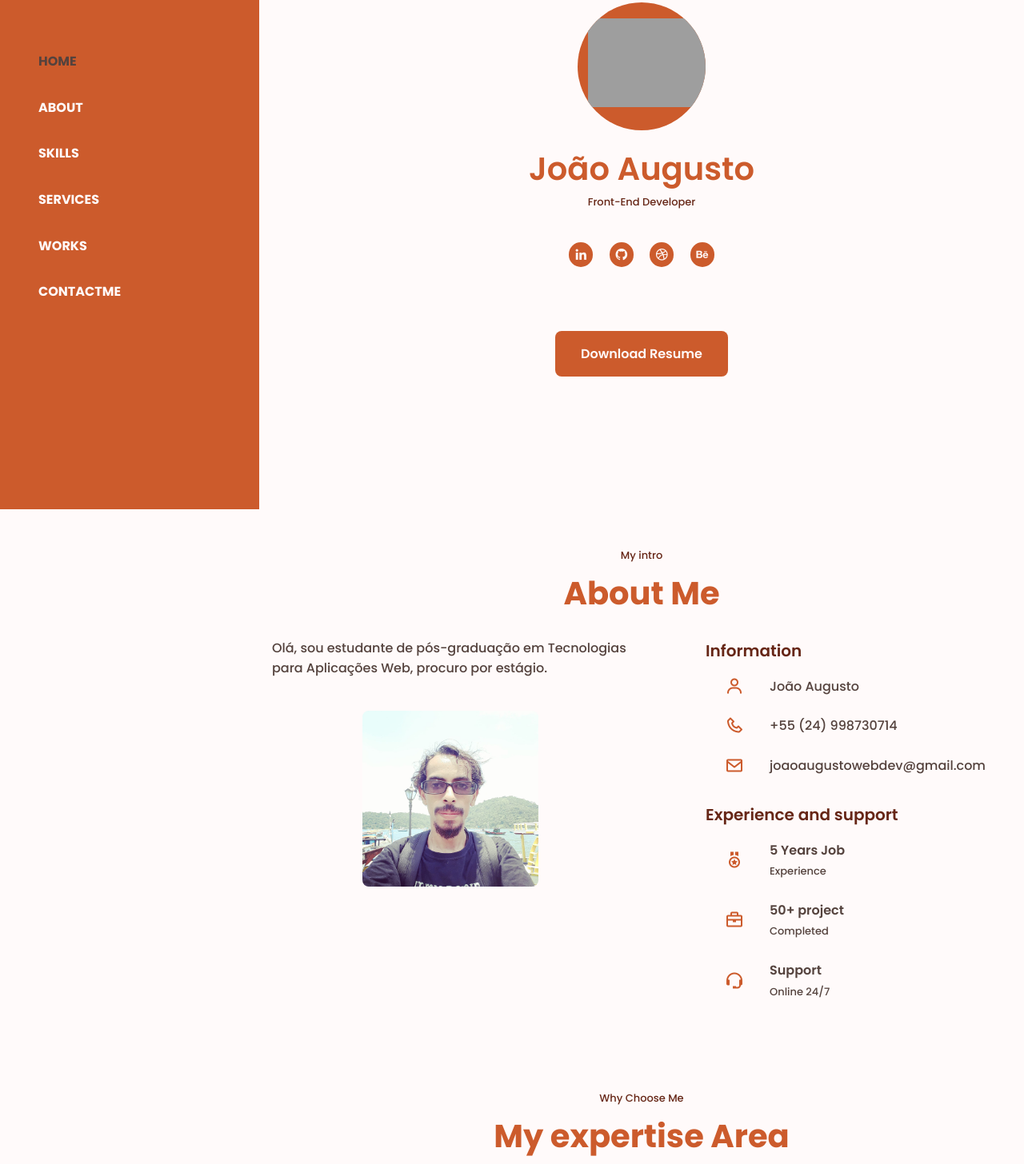
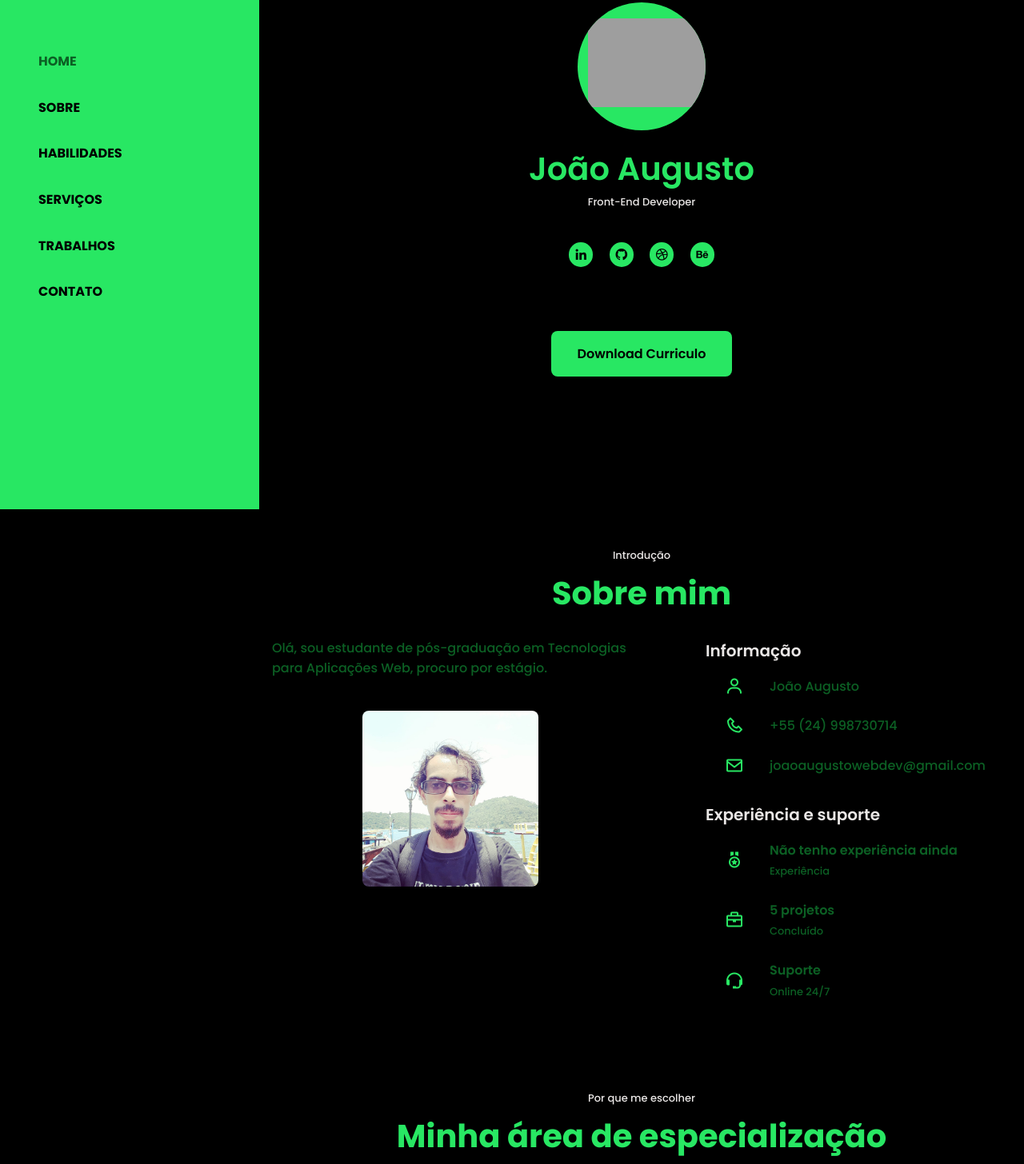
Before and after one commit to joaoAugustoParaty/Portfolio, a plain HTML site: page index.html in a window 1280 px wide. Shown: the part 163-1619 px from the top of the page at 80% size. Drawn offline with nearby package versions, Linux system fonts and the light colour scheme; grey boxes are pictures that could not be loaded.

Commit message:
Correções

```diff
--- a/index.html
+++ b/index.html
@@ -1,5 +1,5 @@
 <!DOCTYPE html>
-<html lang="en">
+<html lang="pt-br">
 <head>
     <meta charset="UTF-8">
     <meta http-equiv="X-UA-Compatible" content="IE=edge">
@@ -30,11 +30,11 @@
             </div>
 <ul class="nav__list">
     <li class="nav__item"><a href="#home" class="nav__link active">Home</a></li>
-    <li class="nav__item"><a href="#about" class="nav__link">About</a></li>
-    <li class="nav__item"><a href="#skills" class="nav__link">Skills</a></li>
-    <li class="nav__item"><a href="#services" class="nav__link">Services</a></li>
-    <li class="nav__item"><a href="#works" class="nav__link">Works</a></li>
-    <li class="nav__item"><a href="#contact" class="nav__link">Contactme</a></li>
+    <li class="nav__item"><a href="#about" class="nav__link">Sobre</a></li>
+    <li class="nav__item"><a href="#skills" class="nav__link">Habilidades</a></li>
+    <li class="nav__item"><a href="#services" class="nav__link">Serviços</a></li>
+    <li class="nav__item"><a href="#works" class="nav__link">Trabalhos</a></li>
+    <li class="nav__item"><a href="#contact" class="nav__link">Contato</a></li>
 </ul>
         </div>
     </nav>
@@ -54,7 +54,7 @@
                     <a href="#" class="home__social-link"><i class='bx bxl-dribbble'></i></a>
                     <a href="#" class="home__social-link"><i class='bx bxl-behance'></i></a>
                 </div>
-                <a download="" href="" class="button home__button">Download Resume</a>
+                <a download="" href="" class="button home__button">Download Curriculo</a>
             </div>
         </div>
 
@@ -63,8 +63,8 @@
 
     <!----------------------ABOUT----------------------------->
 <section class="about section" id="about">
-    <span class="section-subtitle">My intro</span>
-<h2 class="section-title">About Me</h2>
+    <span class="section-subtitle">Introdução</span>
+<h2 class="section-title">Sobre mim</h2>
 
 <div class="about__container bd-grid">
     <div class="about__data">
@@ -74,7 +74,7 @@
             <div>
             <div class="about__information">
 
-                <h3 class="about__information-title">Information</h3>
+                <h3 class="about__information-title">Informação</h3>
 
                 <div class="about__information-data">
                     <i class='bx bx-user about__information-icon' ></i>
@@ -93,26 +93,26 @@
                  </div>
 
                  <div class="about__information">
-                    <h3 class="about__information-title">Experience and support</h3>
+                    <h3 class="about__information-title">Experiência e suporte</h3>
                     <div class="about__information-data">
                         <i class='bx bx-medal about__information-icon' ></i>
                         <div>
-                         <span class="about__information-subtitle">5 Years Job</span>
-                         <span class="about__information-subtitle-small">Experience</span>
+                         <span class="about__information-subtitle">Não tenho experiência ainda</span>
+                         <span class="about__information-subtitle-small">Experiência</span>
                         </div>
                     </div>
 
                     <div class="about__information-data">
                         <i class='bx bx-briefcase about__information-icon' ></i>
                         <div>
-                         <span class="about__information-subtitle">50+ project</span>
-                         <span class="about__information-subtitle-small">Completed</span>
+                         <span class="about__information-subtitle">5 projetos</span>
+                         <span class="about__information-subtitle-small">Concluído</span>
                         </div>
                     </div>
                     <div class="about__information-data">
                         <i class='bx bx-support about__information-icon' ></i>
                         <div>
-                         <span class="about__information-subtitle">Support</span>
+                         <span class="about__information-subtitle">Suporte</span>
                          <span class="about__information-subtitle-small">Online 24/7</span>
                         </div>
                     </div>
@@ -123,8 +123,9 @@
 
 <!--------------------SKILLS------------------------>
 <section class="skills section" id="skills">
-    <span class="section-subtitle">Why Choose Me</span>
-    <h2 class="section-title">My expertise Area</h2>
+    <span class="section-subtitle">
+        Por que me escolher</span>
+    <h2 class="section-title">Minha área de especialização</h2>
     <div class="skills__container bd-grid">
         <div class="skills_content">
             <h3 class="skills__subtitle">Front-End</h3>
@@ -185,8 +186,8 @@
 
 <!---------------EDUCATION------------------>
 <section class="education section">
-    <span class="section-subtitle">Qualification</span>
-    <h2 class="section-title">My Education</h2>
+    <span class="section-subtitle">Qualificação</span>
+    <h2 class="section-title">Escolaridade</h2>
 
     <div class="education__container bd-grid">
         <div class="education__content">
@@ -202,8 +203,8 @@
     </div>
 
     <div>
-        <h3 class="education__race">Diploma Administration</h3>
-        <span class="education__specialty">Administrator</span>
+        <h3 class="education__race">Graduação</h3>
+        <span class="education__specialty">Administração</span>
     </div>
 </div>
 <div class="education__content">
@@ -219,8 +220,8 @@
 </div>
 
 <div>
-    <h3 class="education__race">Postgraduate Studies</h3>
-    <span class="education__specialty">Technologies for Web Applications</span>
+    <h3 class="education__race">Pós-Graduação</h3>
+    <span class="education__specialty">Tecnologia para Aplicações Web</span>
 </div>
 </div>
 
@@ -237,7 +238,7 @@
 </div>
 
 <div>
-    <h3 class="education__race">Front-End Do Zero Ao Profissional</h3>
+    <h3 class="education__race">Front-End Do Zero ao Profissional</h3>
     <span class="education__specialty">Front-End</span>
 </div>
 </div>
@@ -247,8 +248,8 @@
 
 <!----------------SERVICES-------------------->
 <section class="services section" id="services">
-    <span class="section-subtitle">What I Offer</span>
-    <h2 class="section-title">My Services</h2>
+    <span class="section-subtitle">O que eu ofereço</span>
+    <h2 class="section-title">Meus serviços</h2>
 
     <div class="services__container bd-grid">
 
--- a/style.css
+++ b/style.css
@@ -11,12 +11,12 @@
 --font-bold: 700;
 
 /*--------Color----------*/
---first-color: #cc5b2c;
---first-color-dark: #662616;
---first-color-darken: #290f09;
---text-color: #54423d;
+--first-color: #28e763;
+--first-color-dark: #eae7e6;
+--first-color-darken: #0c6024;
+--text-color: #0c6024;
 --first-color-light: #eae7e6;
---first-color-lighten: #fffafa;
+--first-color-lighten: #000000;
 
 /*--------Font and typography----------*/
 --body-font: 'Poppins', sans-serif;
@@ -179,7 +179,7 @@ img{
 }
 
 .nav__toggle{
-    color: var(--first-color-dark);
+    color: var(--first-color);
     font-size: 1.3rem;
     cursor: pointer;
 }
@@ -548,7 +548,7 @@ transition: .5s;
    flex-direction: column;
    justify-content: center;
    align-items: center;
-   background: rgba(204,75,44,.7);
+   background: rgba(96, 235, 31, 0.7);
    border-radius: .5rem;
    transition: .3s;
 }
```
